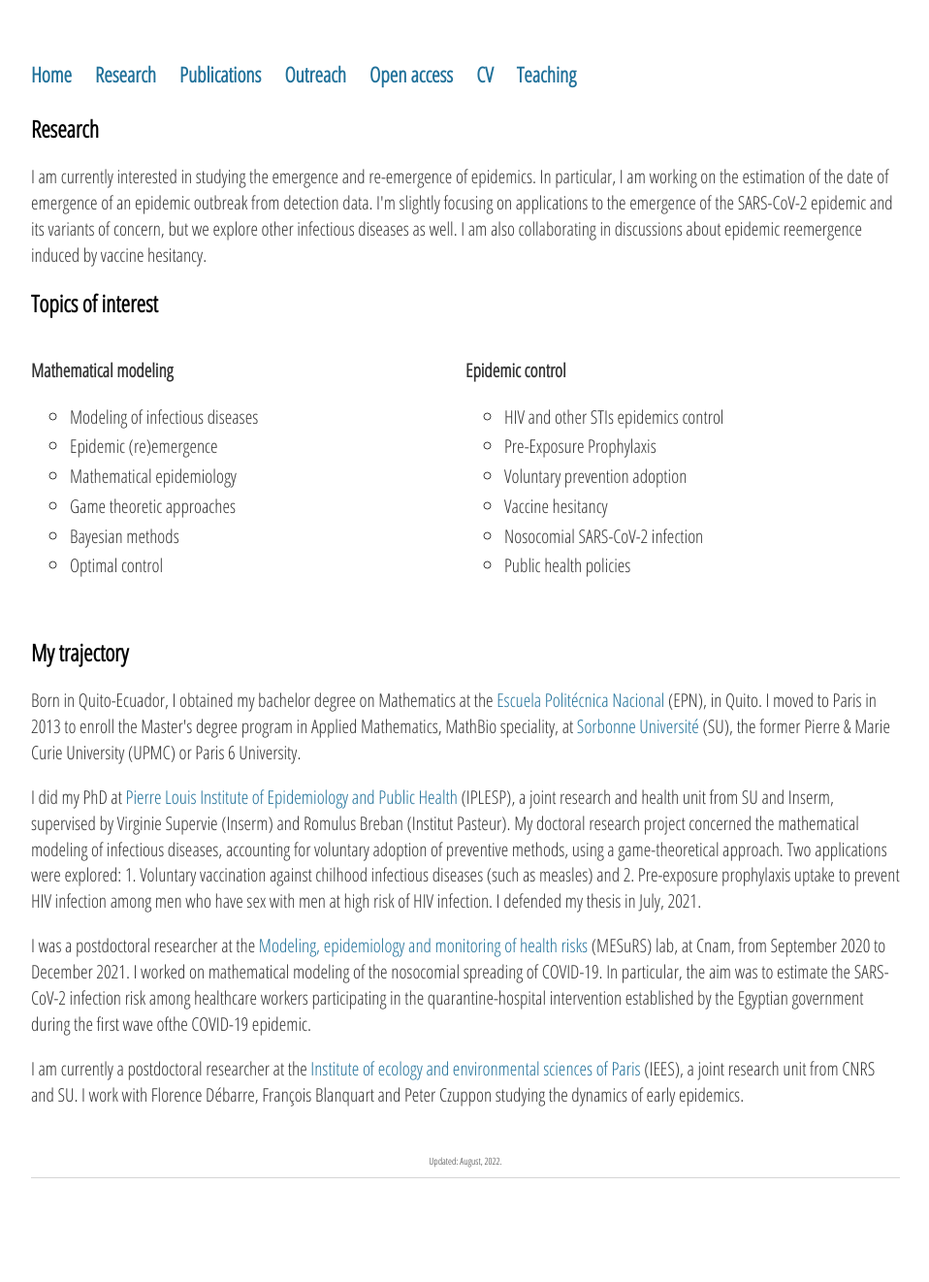
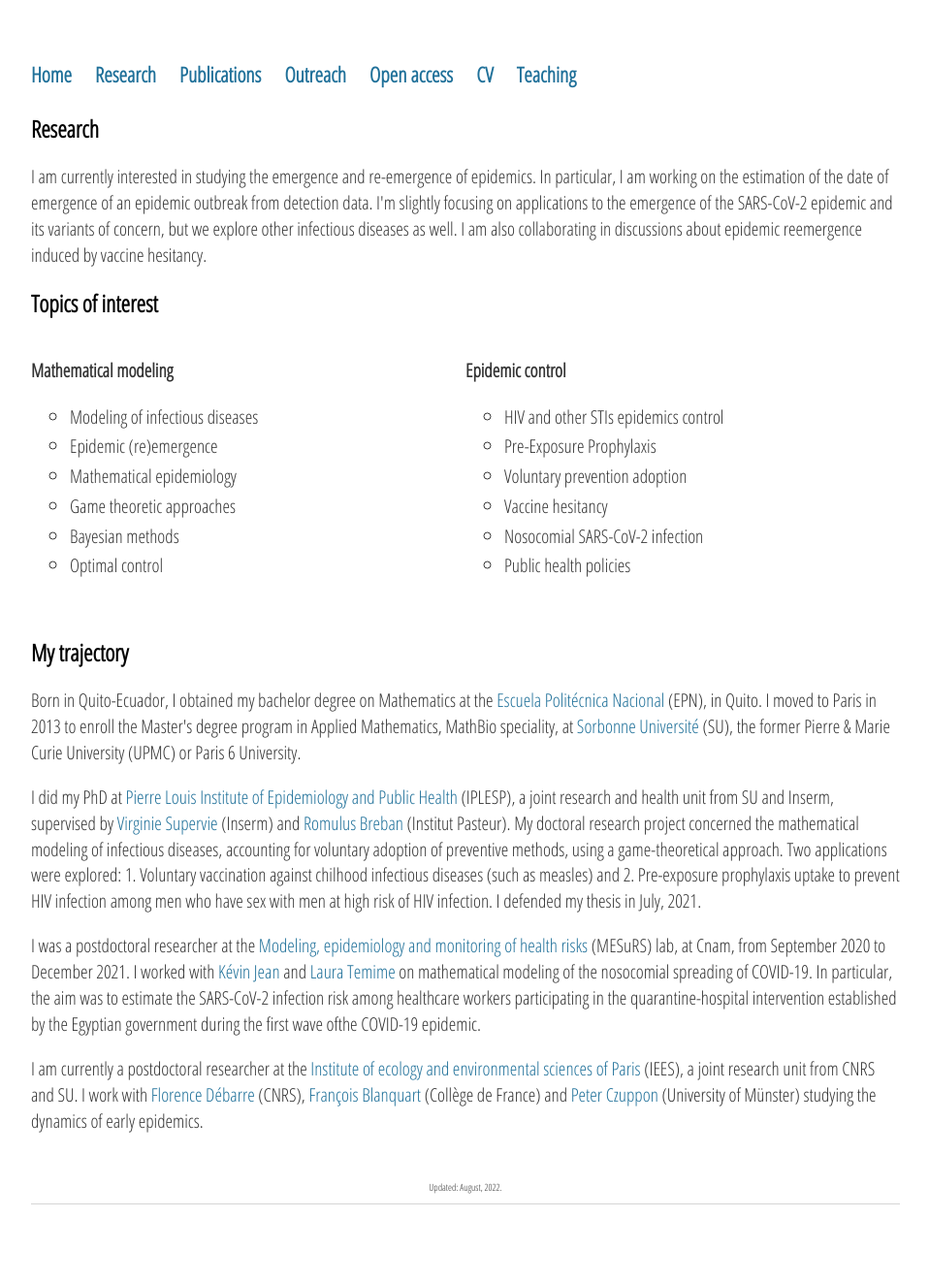
Before and after one commit to sjijon/sjijon.github.io, a Jekyll site: the page built from research.html, in a window 1280 px wide. Shown: the whole page at 97% size, without its empty margins (160-1118 px from the left). Built offline with Jekyll 4.4.1, drawn with Linux system fonts in a browser that asks for light colours; nearby versions of some CDN libraries; before the commit the page ends 1295 px from its top, so only the background shows below that.

Commit message:
Add links to collab websites

```diff
--- a/research.html
+++ b/research.html
@@ -47,7 +47,7 @@ title: Research
 	<p>
 	I did my PhD at <a href="https://www.iplesp.upmc.fr/en/team/SUMO" target="_blank">Pierre Louis Institute of Epidemiology
 	and Public Health</a> (IPLESP), a joint research and health unit from SU and Inserm,
-	supervised by Virginie Supervie (Inserm) and Romulus Breban (Institut Pasteur).
+	supervised by <a href="https://scholar.google.com/citations?user=aw2YhuEAAAAJ&hl=en" target="_blank">Virginie Supervie</a> (Inserm) and <a href="https://research.pasteur.fr/en/member/romulus-breban/">Romulus Breban</a> (Institut Pasteur).
 	My doctoral research project concerned the mathematical modeling of infectious diseases,
 	accounting for voluntary adoption of preventive methods, using a game-theoretical approach.
 	Two applications were explored: 1. Voluntary vaccination against chilhood infectious diseases (such as measles)
@@ -57,7 +57,7 @@ title: Research
 	<p>
 	I was a postdoctoral researcher at the <a href="https://mesurs.cnam.fr/?lang=fr" target="_blank">Modeling, epidemiology
 	and monitoring of health risks</a> (MESuRS) lab, at Cnam, from September 2020 to December 2021.
-	I worked on mathematical modeling of the nosocomial spreading of COVID-19.
+	I worked with <a href="https://sites.google.com/site/kvnjean/" target="_blank">Kévin Jean</a> and <a href="https://scholar.google.com/scholar?hl=fr&as_sdt=0%2C5&q=laura+temime&btnG=&oq=Laura+temi" target="_blank">Laura Temime</a> on mathematical modeling of the nosocomial spreading of COVID-19.
 	In particular, the aim was to estimate the SARS-CoV-2 infection risk among healthcare
 	workers participating in the quarantine-hospital intervention established by
 	the Egyptian government during the first wave ofthe COVID-19 epidemic.
@@ -65,7 +65,7 @@ title: Research
 
 	<p>
 	I am currently a postdoctoral researcher at the <a href="https://iees-paris.fr/teams/interaction-networks/" target="_blank">Institute of ecology and environmental
-	sciences of Paris</a> (IEES), a joint research unit from CNRS and SU. I work with Florence Débarre, François Blanquart and Peter Czuppon studying the dynamics of early epidemics.
+	sciences of Paris</a> (IEES), a joint research unit from CNRS and SU. I work with <a href="https://www.normalesup.org/~fdebarre/" target="_blank">Florence Débarre</a> (CNRS), <a href="https://sites.google.com/site/francoisblanquart/home" target="_blank">François Blanquart</a> (Collège de France) and <a href="https://czuppon.net" target="_blank">Peter Czuppon</a> (University of Münster) studying the dynamics of early epidemics.
 	</p>
 <br>
 <p style="font-size:10px;text-align:center;">
```
